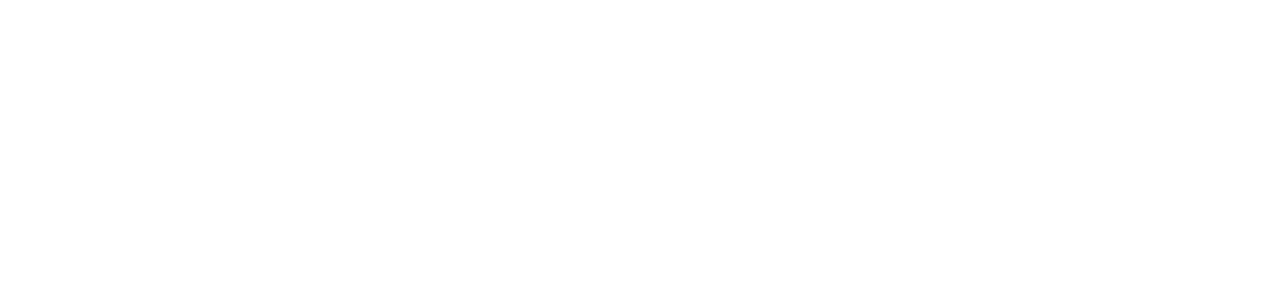
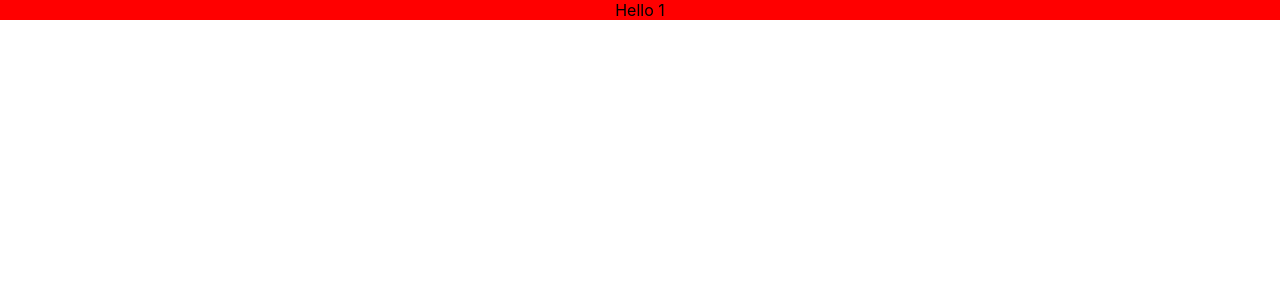
Before and after one commit to jakubpodolski/notes-app, a React (Create React App) app: page /user/1 in a window 1280 px wide. Shown: the top 300 px of the page. Built offline with nearby package versions, Linux system fonts and the light colour scheme.

Commit message:
added new component and basic routing

```diff
--- a/src/Components/UserForm/UserForm.js
+++ b/src/Components/UserForm/UserForm.js
@@ -1,23 +1,34 @@
 import React, { useState } from 'react';
 import './UserForm.css'
 
-const UserForm = ({create,handleCreateClick}) => {
+const UserForm = ({create,handleCreateClick, history}) => {
 
-    const [ username, setUsername ] = useState('');
-    const [ password, setPassword ] = useState('');
+    const [ username, setUsername ] = useState('test');
+    const [ password, setPassword ] = useState('123qwe');
     const [ passCheck, setPassCheck ] = useState('');
 
 
-    const loginUser = (e) => {
+    const handleForm = (e) => {
         e.preventDefault()
-        // create === true ? creat_user : login_user
-        console.log(username,password, 'Logowanie Usera')
-    }
+        create ? userCreate(username,password,passCheck) : userLogin(username,password)
+    };
+
+    const userLogin = (u,p) => {
+        // fetch data form DataBase, check if password passed is equal to password fetched
+        console.log('Login')
+        return p === '123qwe' ? history.push(`/user/${username}`) : console.log('wrong pass');
+    };
+
+    const userCreate = (u,p,pc) => {
+        // create user in DataBase
+        console.log('create')
+    };
+
 
     return (
         <div className={create ? 'div-wrapper-userCreate' : 'div-wrapper-userLogin'}>
             <h2>{create ? 'Create account' : 'Log In'}</h2>
-            <form className='form-userLogin' onSubmit={(event) => loginUser(event)}>
+            <form className='form-userLogin' onSubmit={(event) => handleForm(event)}>
                 <input
                     className='input-userLogin'
                     type='text'
--- /dev/null
+++ b/src/Components/UserPanel/UserPanel.js
@@ -0,0 +1,13 @@
+import React from 'react';
+
+const UserPanel = ({match}) => {
+    const user = match.params.username;
+
+    return (
+        <div style={{ backgroundColor: 'red' }}>
+            {`Hello ${match.params.username}`}
+        </div>
+    )
+}
+
+export default UserPanel;
--- a/src/Containers/App/App.js
+++ b/src/Containers/App/App.js
@@ -2,6 +2,7 @@
 import { Route, Switch } from 'react-router-dom';
 
 import UserForm from '../../Components/UserForm/UserForm';
+import UserPanel from '../../Components/UserPanel/UserPanel';
 
 import './App.css';
 
@@ -28,6 +29,7 @@
               render={props => <UserForm {...props}
                                   create={this.state.create}
                                   handleCreateClick={() => this.handleCreateClick()}/>} />
+          <Route path='/user/:username' component={UserPanel}/>
         </Switch>
       </div>
     );
```
Also changed, not shown: src/Components/UserPanel/UserPanel.css (added).
